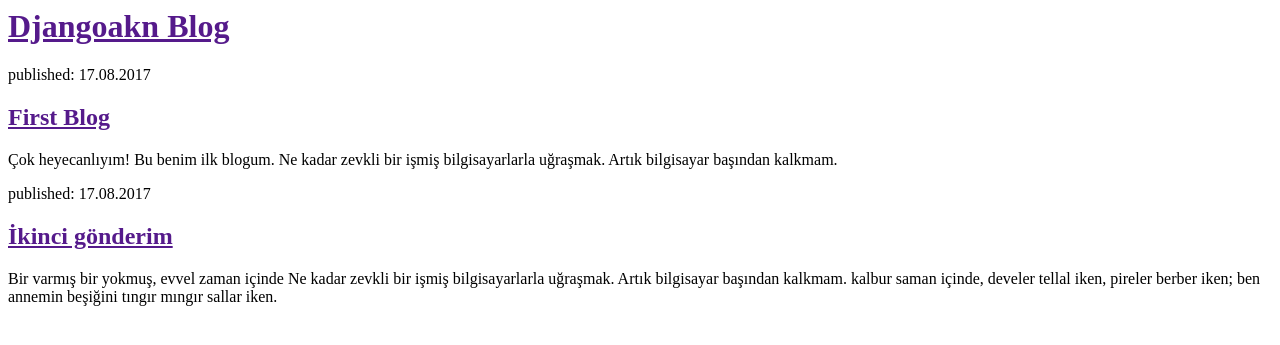
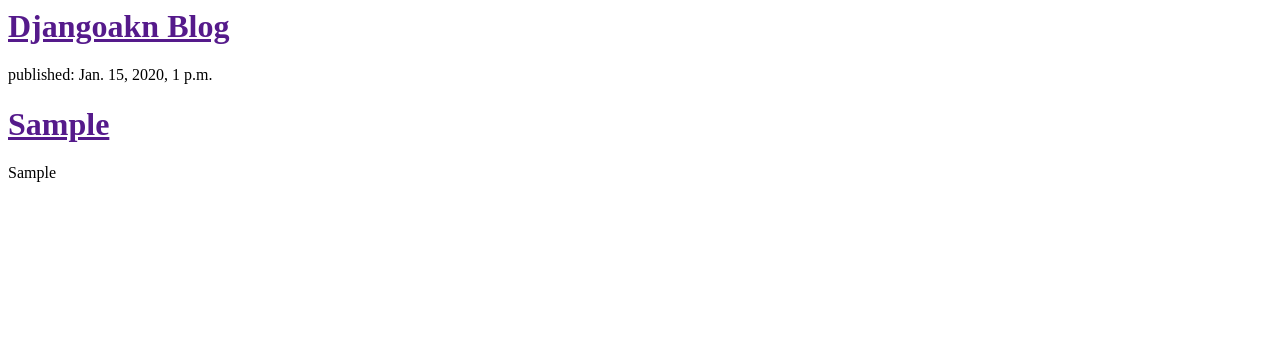
Before and after one commit to aknemine/first_blog, a Django app: template blog/templates/blog/post_list.html in a window 1280 px wide. Shown: the top 345 px of the page. Run offline with Django 3.2, Linux system fonts and the light colour scheme; the template is opened without the code that fills it: values that come from a table or form of the project are taken from there, others are empty; tables that the repository leaves empty hold one stand-in row (values such as "Sample post").

Commit message:
yayınlamak için değişiklikler kaydedildi.

```diff
--- a/blog/templates/blog/post_list.html
+++ b/blog/templates/blog/post_list.html
@@ -8,15 +8,13 @@
         </div>
 
         <div>
-            <p>published: 17.08.2017</p>
-            <h2><a href="">First Blog</a></h2>
-            <p>Çok heyecanlıyım! Bu benim ilk blogum. Ne kadar zevkli bir işmiş bilgisayarlarla uğraşmak. Artık bilgisayar başından kalkmam. </p>
-        </div>
-
-        <div>
-            <p>published: 17.08.2017</p>
-            <h2><a href="">İkinci gönderim</a></h2>
-            <p>Bir varmış bir yokmuş, evvel zaman içinde Ne kadar zevkli bir işmiş bilgisayarlarla uğraşmak. Artık bilgisayar başından kalkmam. kalbur saman içinde, develer tellal iken, pireler berber iken; ben annemin beşiğini tıngır mıngır sallar iken.</p>
+          {% for post in posts %}
+          <div>
+            <p>published: {{ post.yayinlanma_tarihi }}</p>
+                <h1><a href="">{{ post.baslik }}</a></h1>
+            <p>{{ post.yazi|linebreaks }}</p>
+          </div>
+          {% endfor %}
         </div>
     </body>
 </html>
--- a/blog/views.py
+++ b/blog/views.py
@@ -1,5 +1,7 @@
 from django.shortcuts import render
-
+from django.utils import timezone
+from .models import Post
 # Create your views here.
 def post_list(request):
-    return render(request, 'blog/post_list.html', {})
+    posts = Post.objects.filter(yayinlanma_tarihi__lte=timezone.now()).order_by('yayinlanma_tarihi')
+    return render(request, 'blog/post_list.html', {'posts':posts})
```
